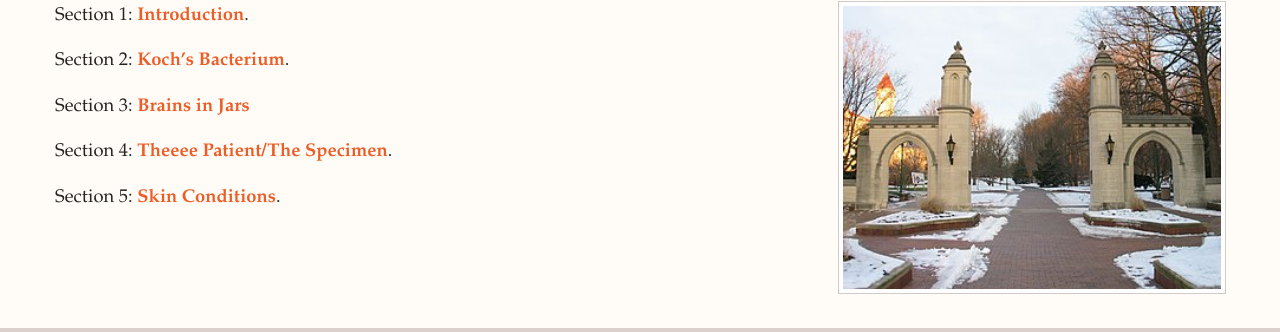
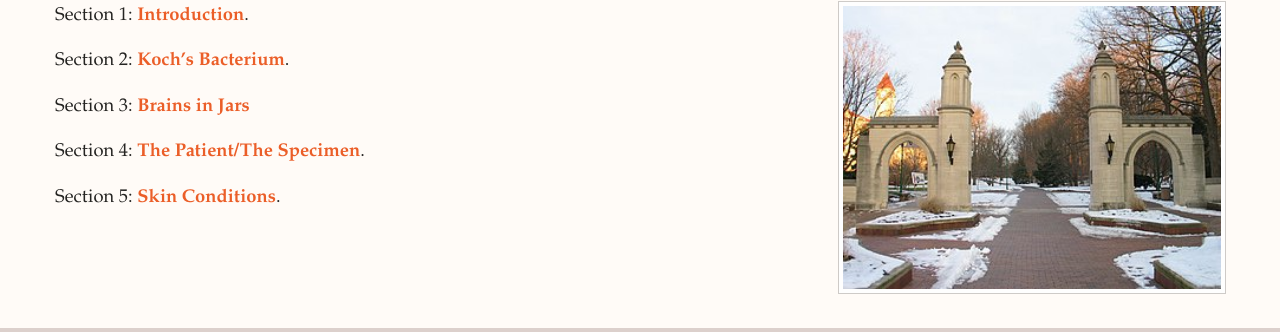
Before and after one commit to TuberculosisSpecimen/diss, a Jekyll site: the page built from _posts/2022-07-18-Chapter-0.md, in a window 1280 px wide. Shown: the part 155-487 px from the top of the page. Built offline with Jekyll 4.4.1, drawn with Linux system fonts in a browser that asks for light colours; nearby versions of some CDN libraries; some web fonts are replaced.

Commit message:
Update 2022-07-18-Chapter-0.md

```diff
--- a/_posts/2022-07-18-Chapter-0.md
+++ b/_posts/2022-07-18-Chapter-0.md
@@ -16,8 +16,8 @@ Section 1: [Introduction]({{{ site.baseurl }}/2022-05-01-what-is-community-archi
 
 Section 2: [Koch’s Bacterium]({{ site.baseurl }}/2022-05-01-what-is-community-archiving.md}).
 
-Section 3: [Brains in Jars]({{ site.baseurl }}/_items/2022-07-18-Brains-In-Jars)
+Section 3: [Brains in Jars]({{ site.baseurl }}/2022-07-18-Brains-In-Jars.md)
 
-Section 4: [Theeee Patient/The Specimen]({{ site.baseurl }}/2022-05-01-what-is-community-archiving.md}).
+Section 4: [The Patient/The Specimen]({{ site.baseurl }}/2022-05-01-what-is-community-archiving.md}).
 
 Section 5: [Skin Conditions]({{ site.baseurl }}/2022-05-01-what-is-community-archiving.md}).
```
